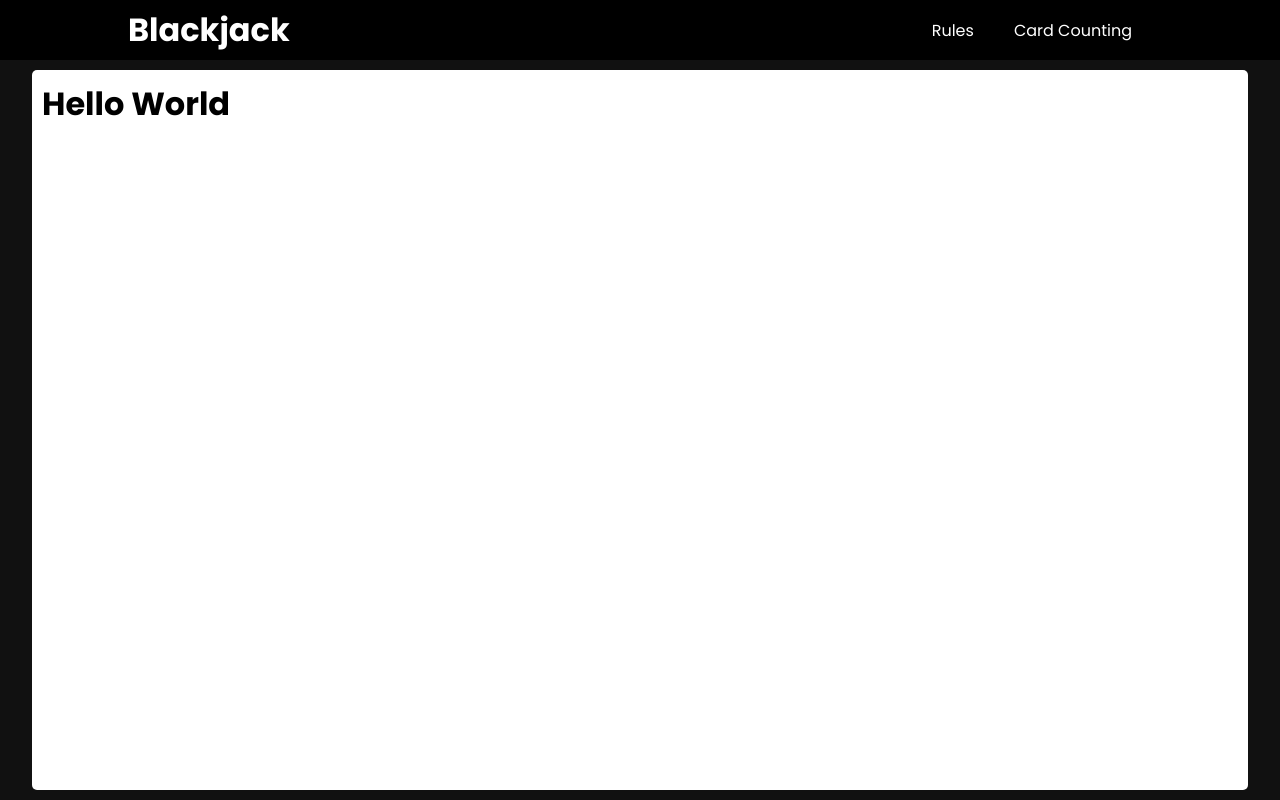
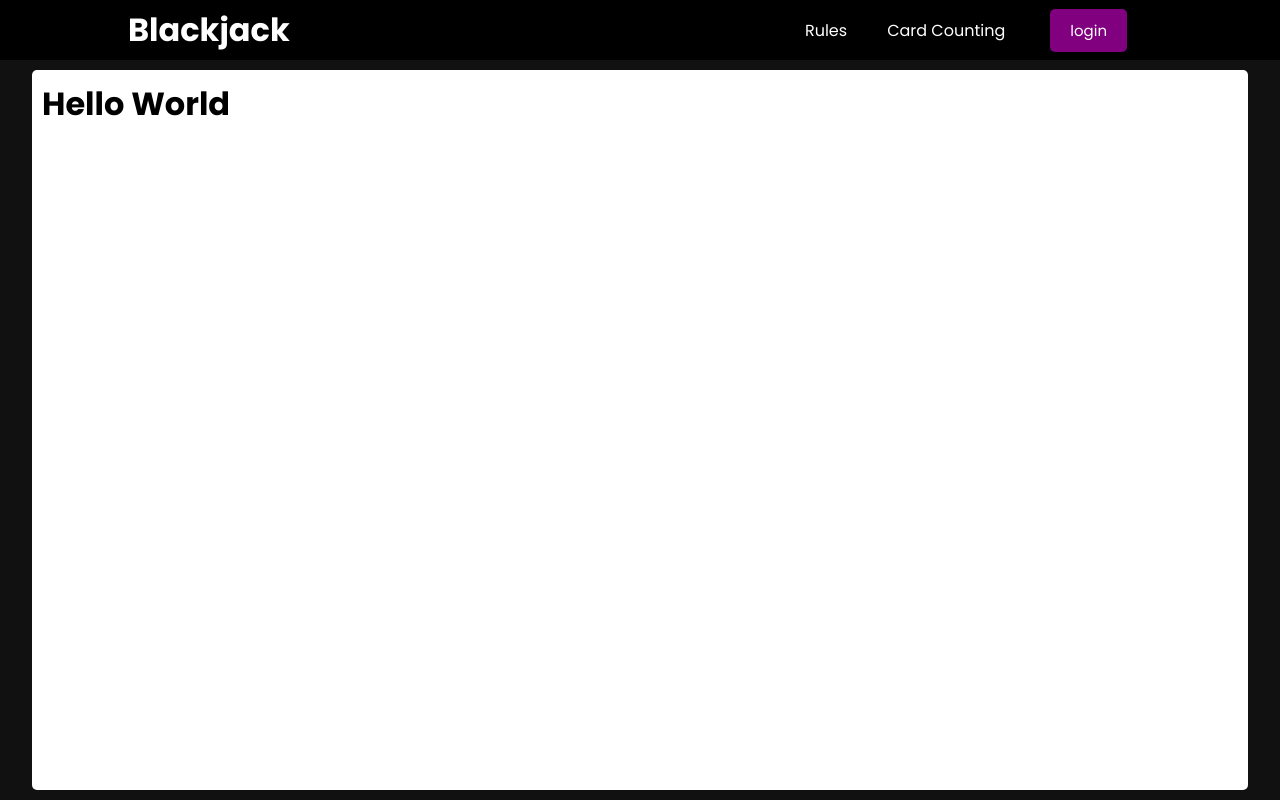
Before and after one commit to curtismyersprogramming/blackjackvue, a Vue app: page / in a window 1280 px wide. Built offline with nearby package versions, Linux system fonts and the light colour scheme.

Commit message:
added button component with props for text, color

```diff
--- /dev/null
+++ b/src/components/Button.vue
@@ -0,0 +1,13 @@
+<template>
+    <button :style="{background: color}" class="btn">{{text}}</button>
+</template>
+
+<script>
+export default{
+    name:'Button-item',
+    props:{
+        text:String,
+        color:String
+    }
+}
+</script>
--- a/src/components/Navbar.vue
+++ b/src/components/Navbar.vue
@@ -5,6 +5,7 @@
             <ul class="nav_links">
                 <li><a href="#">Rules</a></li>
                 <li><a href="#">Card Counting</a></li>
+                <li><Button text="login" color="purple"/></li>
             </ul>
 
         </nav>
@@ -12,9 +13,15 @@
 </template>
 
 <script>
+import Button from './Button.vue'
 export default {
-    name: 'Navbar-item'
-}
+    name: 'Navbar-item',
+    components:{
+        Button
+
+    }
+};
+
 </script>
 
 <style scoped>
```
